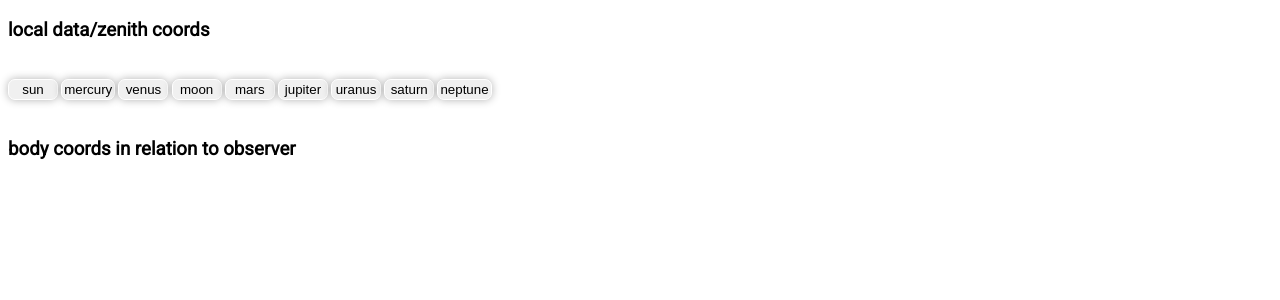
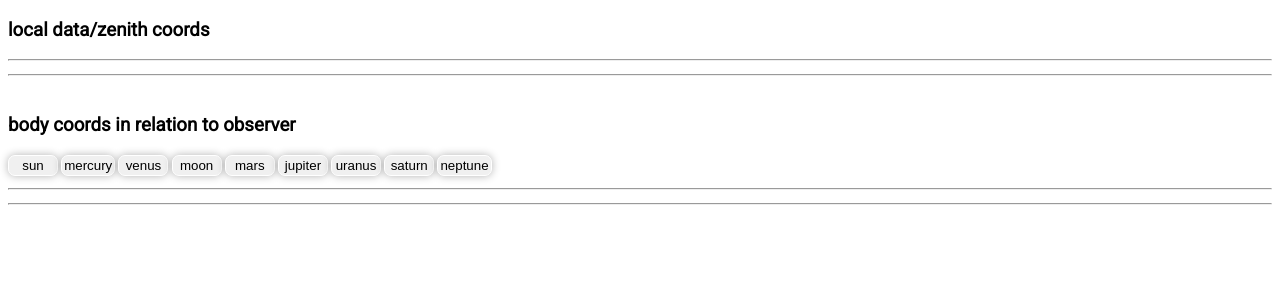
Before and after one commit to aaroshdas/astronomy-app, a React (Create React App) app: page / in a window 1280 px wide. Shown: the top 300 px of the page. Built offline with nearby package versions, Linux system fonts and the light colour scheme; no server answers.

Commit message:
added hr

```diff
--- a/src/App.css
+++ b/src/App.css
@@ -3,6 +3,13 @@ body{
   font-family: 'Roboto';
 }
 main{
+  margin-bottom: 1%;
+}
+hr{
+  margin-top: 0%;
+  margin-bottom: 1%;
+}
+.buttonContainer{
   margin-bottom: 1%;
 }
 .dataSeparator{
--- a/src/App.js
+++ b/src/App.js
@@ -74,14 +74,18 @@ function App() {
   <div>
     <h3>local data/zenith coords</h3>
     <div className='dataSeparator'>
+    <hr/>
       <main id = "longlat"></main>
       <main id = "localDate"></main>
       <main id = "utcDate"></main>
       <main id = "RA"></main>
       <main id = "dec"></main>
+      <hr/>
     </div>
 
+    <h3>body coords in relation to observer</h3>
     <div className='dataSeparator'>
+      <div className='buttonContainer'>
         <button className = "rippleButton" onClick={()=>{updateData(Astronomy.Body.Sun, "Body: Sun");}}>sun</button>
         <button className = "rippleButton" onClick={()=>{updateData(Astronomy.Body.Mercury, "Body: Mercury");}}>mercury</button>
         <button className = "rippleButton" onClick={()=>{updateData(Astronomy.Body.Venus, "Body: Venus");}}>venus</button>
@@ -92,15 +96,14 @@ function App() {
         <button className = "rippleButton" onClick={()=>{updateData(Astronomy.Body.Saturn, "Body: Saturn");}}>saturn</button>
         <button className = "rippleButton" onClick={()=>{updateData(Astronomy.Body.Neptune, "Body: Neptune");}}>neptune</button>
       </div>
-
-    <h3>body coords in relation to observer</h3>
-    <div className='dataSeparator'>
+    <hr/>
       <main id = "body"></main>
       <main id = "relToHorizon"></main>
       <main id = "bodyRA"></main>
       <main id = "bodyDec"></main>
       <main id = "azimuth"></main>
       <main id = "altitude"></main>
+    <hr/>
     </div>
   </div>
   );
```
Lines whose indentation alone changed are shown as unchanged.
